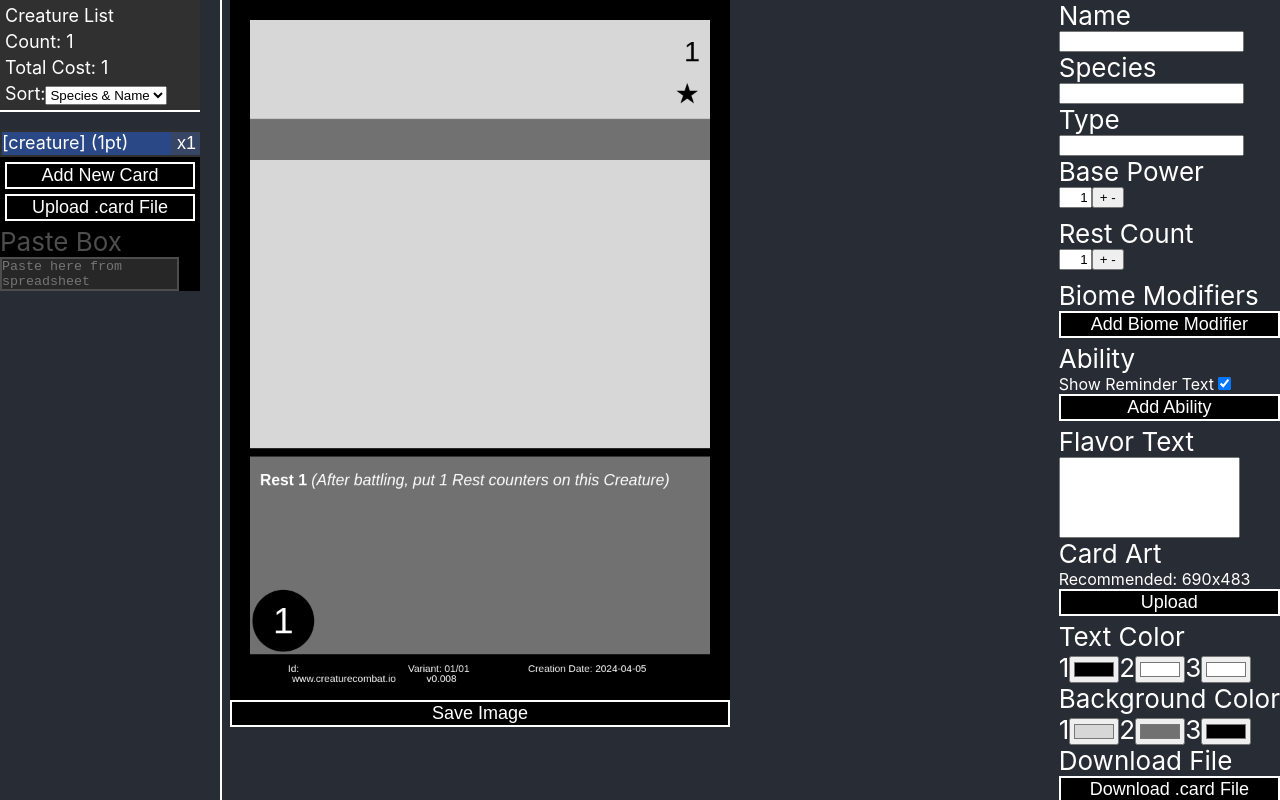
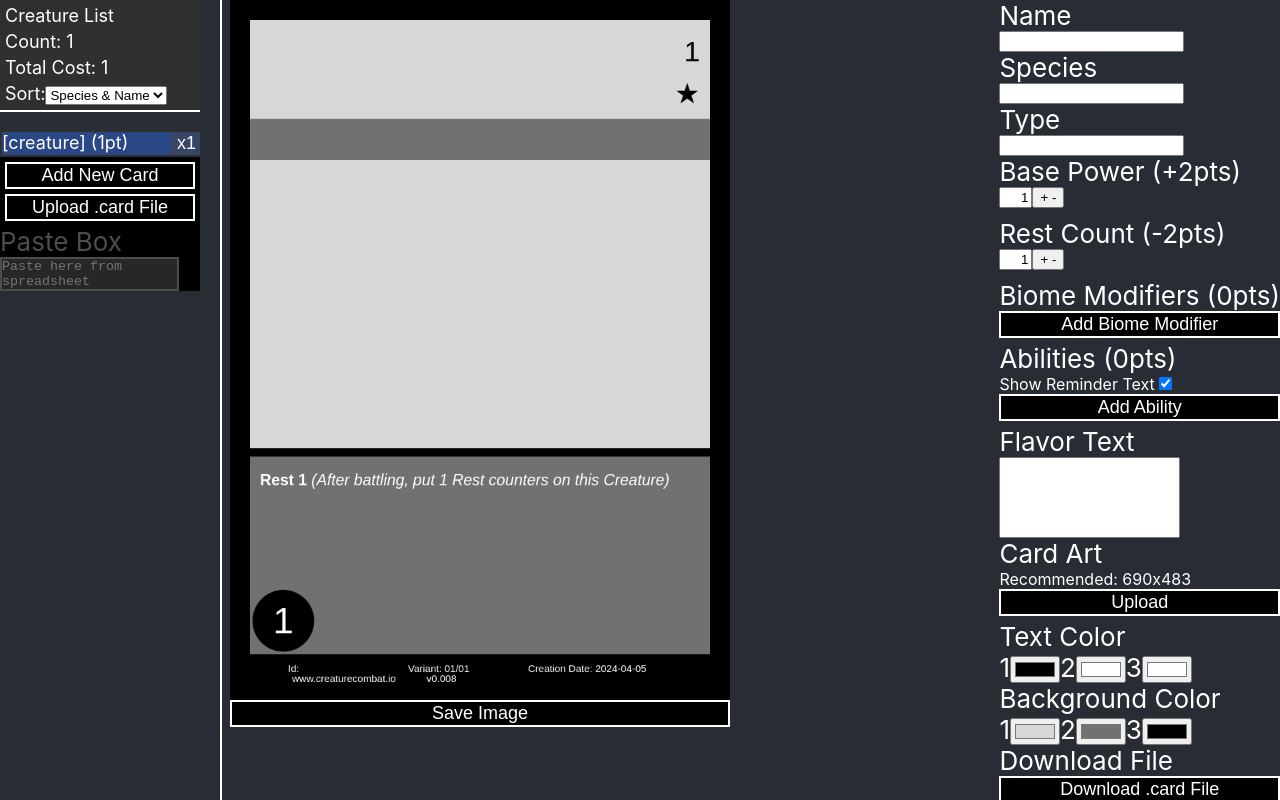
Before and after one commit to shieldgenerator7/CreatureCombat, a React (Create React App) app in the folder CardGenerator/react-canvas-draw/: page / in a window 1280 px wide. Built offline with nearby package versions, Linux system fonts and the light colour scheme.

Commit message:
#2 report point cost of individual sections

```diff
--- a/CardGenerator/react-canvas-draw/src/Components/AbilityPanel.js
+++ b/CardGenerator/react-canvas-draw/src/Components/AbilityPanel.js
@@ -2,16 +2,16 @@
 
 import { abilityAtoms, abilityTokens } from "../Data/AbilityData";
 import SearchSelect from "./SearchSelect";
-import { TYPE_PARAM_NUMBER_WHOLE } from "../Data/AbilityConstants";
+import { LINETYPE_EFFECT, TYPE_PARAM_NUMBER_WHOLE } from "../Data/AbilityConstants";
 import Counter from "./Counter";
 import { DISPLAY_LINE_KEYWORD_ONLY, DISPLAY_LINE_FULL, DISPLAY_LINE_KEYWORD_WITH_REMINDER } from "../Data/Ability/Ability";
 import AbilityLine from "../Data/AbilityLine";
-import { costSpec } from "../Data/CostSpec";
+import { costDisplay, costSpec } from "../Data/CostSpec";
 
 function AbilityPanel({ ability, updateAbility }) {
     return ability && (<div className="abilityArea">
         {/* Ability Name */}
-        {ability.name || "Ability Name"} ({Math.ceil(costSpec.abilityFunc(ability))}pts)
+        {ability.name || "Ability Name"} {costDisplay(costSpec.abilityFunc(ability))}
 
         {/* Remove Button */}
         <button onClick={() => {
@@ -107,7 +107,7 @@ function AbilityPanel({ ability, updateAbility }) {
                 }
 
                 {/* Line Point Cost */}
-                ({Math.ceil(line.cachedCost)}pts)
+                {costDisplay(line.cachedCost, line.type != LINETYPE_EFFECT, line.type == LINETYPE_EFFECT)}
 
                 {/* Remove Button */}
                 <button onClick={() => {
--- a/CardGenerator/react-canvas-draw/src/Components/EditPanel.js
+++ b/CardGenerator/react-canvas-draw/src/Components/EditPanel.js
@@ -8,7 +8,7 @@ import { abilityCosts, abilityEffects, abilityRequirements } from '../Data/Abili
 import { makeUserFacing } from '../Utility/Utility';
 import Counter from './Counter';
 import AbilityPanel from './AbilityPanel';
-import { costSpec } from '../Data/CostSpec';
+import { costDisplay, costSpec } from '../Data/CostSpec';
 
 function EditPanel({ card, setCard, updateCard }) {
     return (
@@ -39,7 +39,7 @@ function EditPanel({ card, setCard, updateCard }) {
                 value={card.tags.join(", ")}></input>
 
             {/* Base Power */}
-            Base Power
+            Base Power {costDisplay(costSpec.basePowerFunc(card.basePower))}
             <Counter
                 value={card.basePower}
                 setValue={(v) => {
@@ -48,7 +48,7 @@ function EditPanel({ card, setCard, updateCard }) {
                 }}></Counter>
 
             {/* Rest Count */}
-            Rest Count
+            Rest Count {costDisplay(costSpec.restFunc(card.rest), true, false)}
             <Counter
                 value={card.rest}
                 setValue={(v) => {
@@ -57,7 +57,7 @@ function EditPanel({ card, setCard, updateCard }) {
                 }}></Counter>
 
             {/* Biome Modifiers */}
-            Biome Modifiers
+            Biome Modifiers {costDisplay(costSpec.biomeModifierAllFunc(card.biomeModifiers), true)}
             {
                 card.biomeModifiers.map((bm, i) => {
                     const biomeFunc = (e) => {
@@ -85,6 +85,10 @@ function EditPanel({ card, setCard, updateCard }) {
                             allowNegative={true}
                             inline={true}
                         ></Counter>
+
+                        {/* Biome Modifier Point Cost */}
+                        {costDisplay(costSpec.biomeModifierFunc(bm.modifier), true)}
+
                         {/* Remove Button */}
                         <button onClick={() => {
                             card.biomeModifiers.splice(i, 1);
@@ -102,7 +106,7 @@ function EditPanel({ card, setCard, updateCard }) {
             )}
 
             {/* Abilities */}
-            Ability
+            Abilities {costDisplay(costSpec.abilityAllFunc(card.abilities))}
             <div className='info'>
                 Show Reminder Text
                 <input type="checkbox" checked={card.showReminderText}
--- a/CardGenerator/react-canvas-draw/src/Data/CostSpec.js
+++ b/CardGenerator/react-canvas-draw/src/Data/CostSpec.js
@@ -14,6 +14,11 @@ class CostSpec {
 
         this.basePowerFunc = (v) => v * 2;
         this.biomeModifierFunc = (v) => v / 2;
+
+        this.biomeModifierAllFunc = (bmList) => arraySum(
+            bmList,
+            bm => this.biomeModifierFunc(bm.modifier)
+        );
 
         this.costDict = defaultCostDict();
 
@@ -47,6 +52,11 @@ class CostSpec {
             return Math.max(0, cost);
         }
 
+        this.abilityAllFunc = (aList) => arraySum(
+            aList,
+            a => Math.max(0, this.abilityFunc(a))
+        );
+
         this.discountFunc = (c) => c / 10;
 
         this.totalCost = (card) => {
@@ -56,16 +66,10 @@ class CostSpec {
             cost += Math.max(0, this.basePowerFunc(card.basePower));
 
             //Biome Modifiers
-            cost += arraySum(
-                card.biomeModifiers,
-                bm => this.biomeModifierFunc(bm.modifier)
-            );
+            cost += this.biomeModifierAllFunc(card.biomeModifiers);
 
             //Abilities
-            cost += arraySum(
-                card.abilities,
-                a => Math.max(0, this.abilityFunc(a))
-            );
+            cost += this.abilityAllFunc(card.abilities);
 
             //Rest
             cost += this.restFunc(card.rest);
@@ -295,3 +299,15 @@ function defaultCostDict() {
     });
     return costDict;
 }
+
+export function costDisplay(value, allowNegative = false, allowPositive = true) {
+    value = Math.ceil(value);
+    if (!allowNegative) {
+        value = Math.max(0, value);
+    }
+    if (!allowPositive) {
+        value = Math.min(0, value);
+    }
+    let plural = value != 1;
+    return `(${(value > 0) ? "+" : ""}${value}${(plural) ? "pts" : "pt"})`;
+}
```
